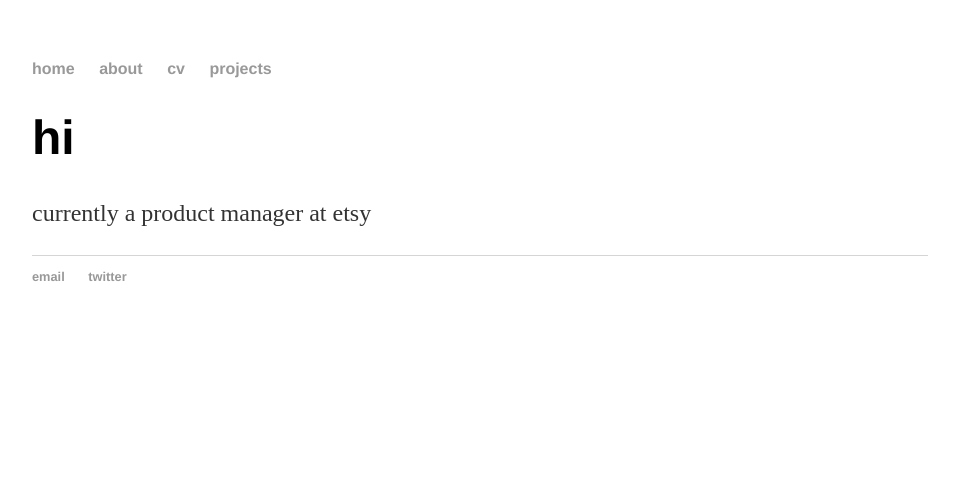
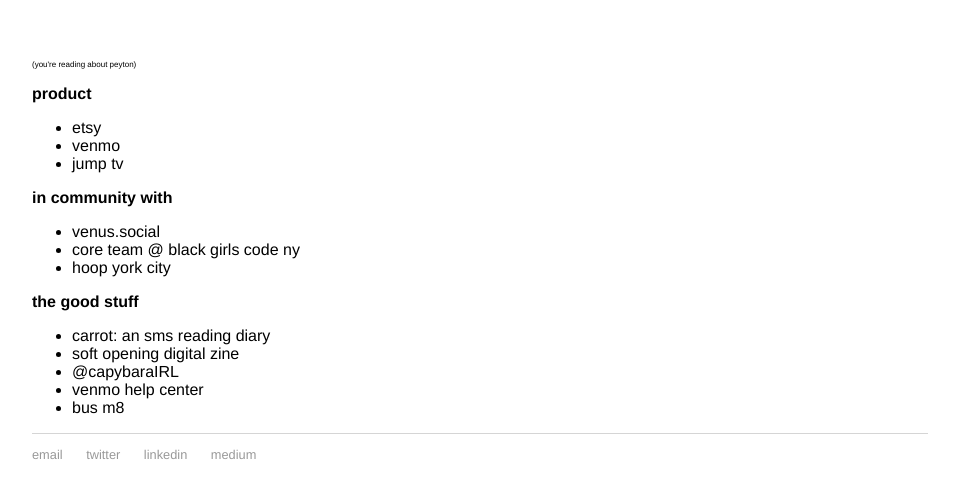
Before and after one commit to peylee/peylee, a plain HTML site: page index.html in a window 1280 px wide. Shown: the whole page, without its empty margins (160-1119 px from the left). Drawn offline with Linux system fonts and the light colour scheme.

Commit message:
first pass at adding some things

```diff
--- a/css/main.css
+++ b/css/main.css
@@ -2,42 +2,43 @@ body {
     margin: 60px auto;
     width: 70%;
 }
-nav ul, footer ul {
+
+footer ul {
     font-family:'Helvetica', 'Arial', 'Sans-Serif';
     padding: 0px;
     list-style: none;
-    font-weight: bold;
 }
+
 nav ul li, footer ul li {
     display: inline;
     margin-right: 20px;
 }
+
 a {
     text-decoration: none;
     color: #999;
 }
+
 a:hover {
     text-decoration: underline;
 }
-h1 {
-    font-size: 3em;
+
+p {
+    font-size: .5em;
     font-family:'Helvetica', 'Arial', 'Sans-Serif';
 }
-p {
-    font-size: 1.5em;
-    line-height: 1.4em;
-    color: #333;
+
+h3 {
+    font-size: 1em;
+    font-family:'Helvetica', 'Arial', 'Sans-Serif';
 }
+
+li {
+    font-size: 1em;
+    font-family:'Helvetica', 'Arial', 'Sans-Serif';
+}
+
 footer {
     border-top: 1px solid #d5d5d5;
     font-size: .8em;
 }
-
-ul.posts {
-    margin: 20px auto 40px;
-    font-size: 1.5em;
-}
-
-ul.posts li {
-    list-style: none;
-}
--- a/index.html
+++ b/index.html
@@ -2,27 +2,51 @@
 <html>
 	<head>
 		<title>peyton</title>
-		<link rel="stylesheet" type="text/css" href="/css/main.css">
+		<link rel="stylesheet" type="text/css" href="css/main.css" />
 	</head>
 	<body>
-		<nav>
-    		<ul>
-        		<li><a href="/">home</a></li>
-	        	<li><a href="/about">about</a></li>
-        		<li><a href="/cv">cv</a></li>
-        		<li><a href="/blog">projects</a></li>
-    		</ul>
-		</nav>
+
 		<div class="container">
-    		<div class="blurb">
-        		<h1>hi</h1>
-				<p>currently a product manager at etsy</p>
-    		</div><!-- /.blurb -->
-		</div><!-- /.container -->
+
+			<p>(you're reading about peyton)<p>
+
+    		<div class="product">
+    			<h3>product</h3>
+    			<ul>
+    				<li>etsy</li>
+    				<li>venmo</li>
+    				<li>jump tv</li>
+    			</ul>
+    		</div>
+
+			<div class="community">
+    			<h3>in community with</h3>
+    			<ul>
+    				<li>venus.social</li>
+    				<li>core team @ black girls code ny</li>
+    				<li>hoop york city</li>
+    			</ul>
+    		</div>
+
+    		<div class="projects">
+    			<h3>the good stuff</h3>
+    			<ul>
+    				<li>carrot: an sms reading diary</li>
+    				<li>soft opening digital zine</li>
+    				<li>@capybaraIRL</li>
+    				<li>venmo help center</li>
+    				<li>bus m8</li>
+    			</ul>
+    		</div>
+		</div>
+
+
 		<footer>
     		<ul>
         		<li><a href="mailto:peytonnlee@gmail.com">email</a></li>
         		<li><a href="https://twitter.com/peyirl">twitter</a></li>
+        		<li><a href="https://www.linkedin.com/in/peytonnlee/">linkedin</li>
+        		<li><a href="https://medium.com/@peyirl">medium</li>
 			</ul>
 		</footer>
 	</body>
```
Also changed, not shown: 1 other file.
